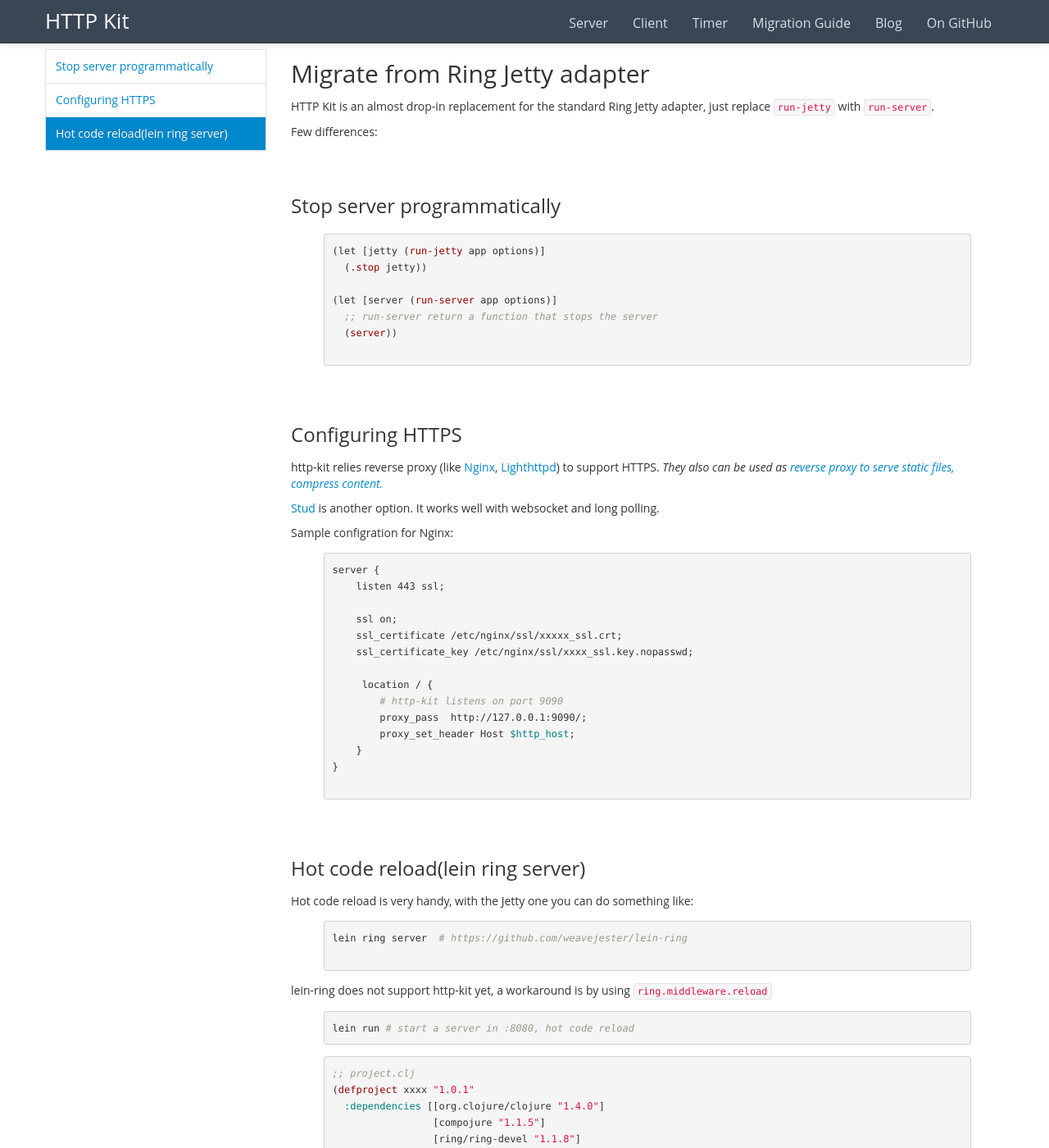
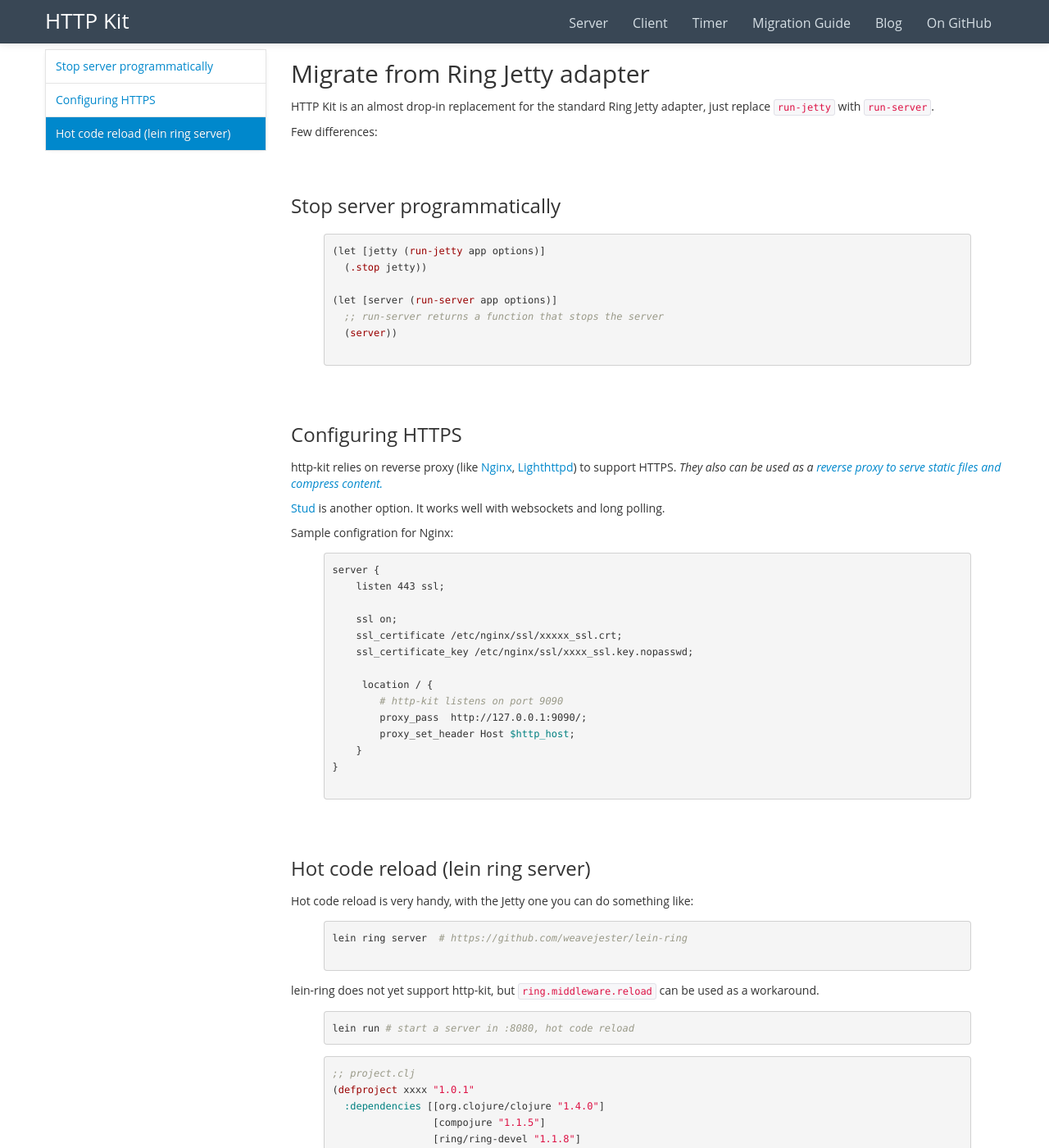
Before and after one commit to http-kit/http-kit.github.com, a Jekyll site: the page built from migration.html, in a window 1280 px wide and 1400 px high. Shown: the whole window at 82% size. Built offline with Jekyll 4.4.1, drawn with Linux system fonts in a browser that asks for light colours; nearby versions of some CDN libraries; library files that are not in the unit come from our copies.

Commit message:
Improve migration.html

```diff
--- a/migration.html
+++ b/migration.html
@@ -17,15 +17,15 @@
   (.stop jetty))
 
 (let [server (run-server app options)]
-  ;; run-server return a function that stops the server
+  ;; run-server returns a function that stops the server
   (server))
   {% endhighlight %}
   <h3 class="anchor" id="https">Configuring HTTPS</h3>
   <p>
-    http-kit relies reverse proxy (like <a href="http://wiki.nginx.org/HttpSslModule">Nginx</a>, <a href="http://redmine.lighttpd.net/projects/1/wiki/Docs_SSL">Lighthttpd</a>) to support HTTPS. <i>They also can be used as <a href="server.html#deploy">reverse proxy to serve static files, compress content.</a></i>
+    http-kit relies on reverse proxy (like <a href="http://wiki.nginx.org/HttpSslModule">Nginx</a>, <a href="http://redmine.lighttpd.net/projects/1/wiki/Docs_SSL">Lighthttpd</a>) to support HTTPS. <i>They also can be used as a <a href="server.html#deploy">reverse proxy to serve static files and compress content.</a></i>
   </p>
   <p>
-    <a href="https://github.com/bumptech/stud">Stud</a> is another option. It works well with websocket and long polling.
+    <a href="https://github.com/bumptech/stud">Stud</a> is another option. It works well with websockets and long polling.
   </p>
   <p>Sample configration for Nginx: </p>
 
@@ -46,14 +46,14 @@
   {% endhighlight %}
   </p>
 
-  <h3 class="anchor" id="reload">Hot code reload(lein ring server)</h3>
+  <h3 class="anchor" id="reload">Hot code reload (lein ring server)</h3>
 
     <p>Hot code reload is very handy, with the Jetty one you can do something like:</p>
     {% highlight sh %}
 lein ring server  # https://github.com/weavejester/lein-ring
     {% endhighlight %}
-    <p>lein-ring does not support http-kit yet, a workaround is by using
-      <code>ring.middleware.reload</code></p>
+    <p>lein-ring does not yet support http-kit, but
+      <code>ring.middleware.reload</code> can be used as a workaround.</p>
 
 {% highlight sh %}
 lein run # start a server in :8080, hot code reload
```
